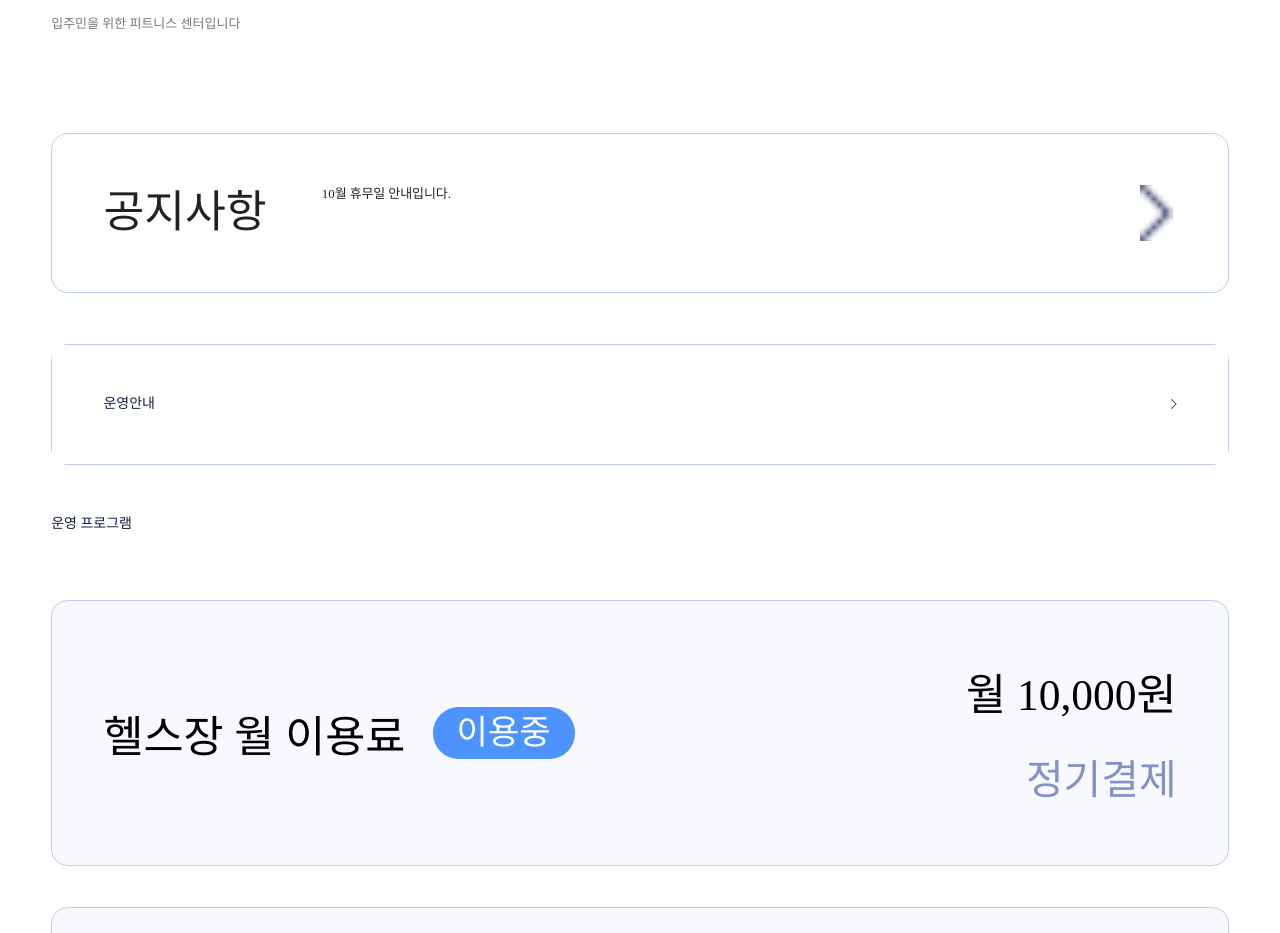
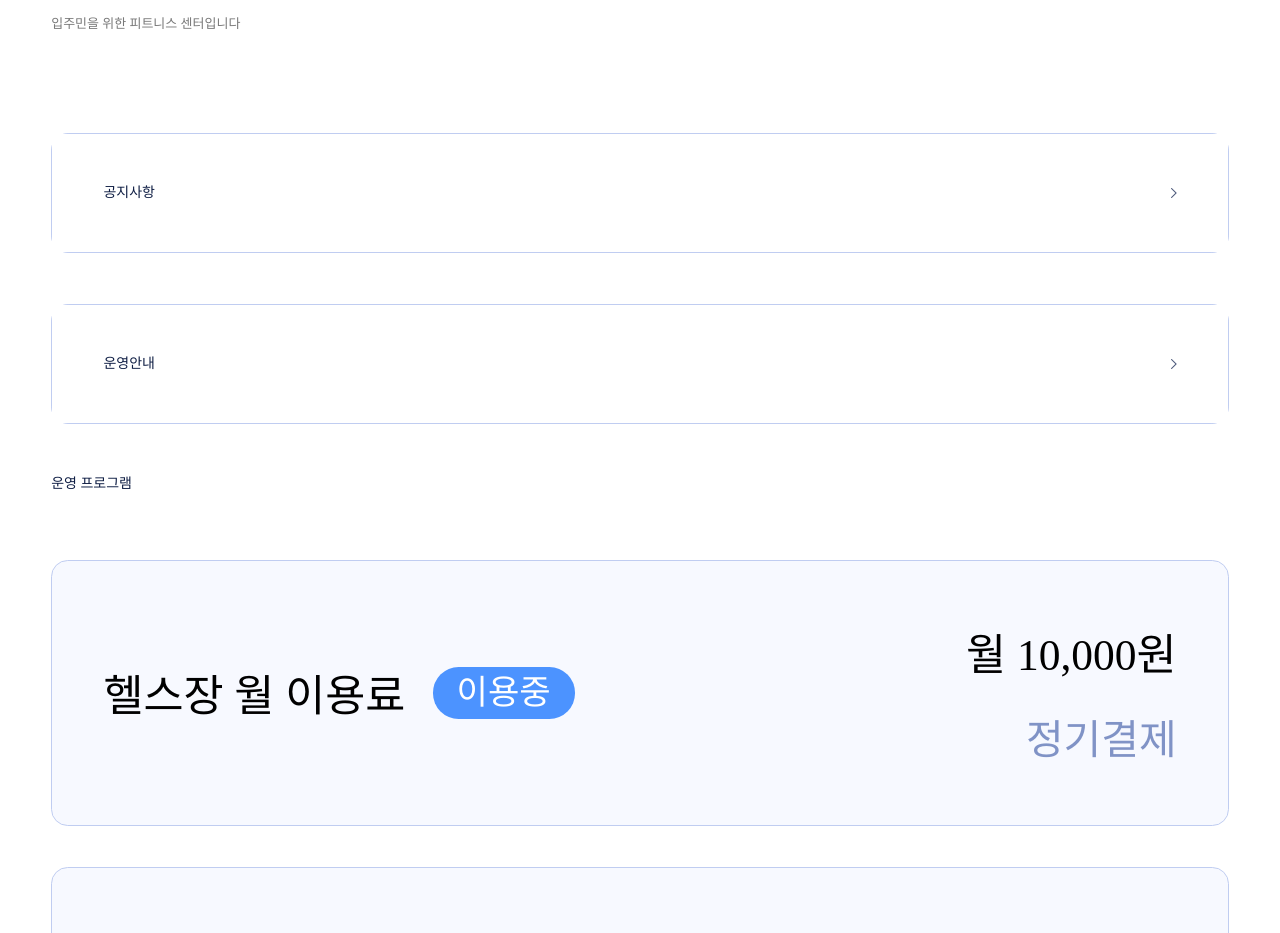
Before and after one commit to daunload/apartment_app, a Vue app: page /detailView/1 in a window 1280 px wide. Shown: the part 840-1773 px from the top of the page. Built offline with nearby package versions, Linux system fonts and the light colour scheme.

Commit message:
Refactor

```diff
--- a/src/router/views/DetailView.vue
+++ b/src/router/views/DetailView.vue
@@ -3,12 +3,15 @@
     <CarouselSlide :images="communityFacility.images" />
     <p class="title">{{ communityFacility.title }}</p>
     <p class="description">{{ communityFacility.description }}</p>
-    <div class="notificationWrapper">
-      <div class="notificationTextWrapper">
-        <p class="label">공지사항</p>
-        <p class="text">{{ communityFacility.notification }}</p>
-      </div>
+
+    <v-row class="guideWrapper">
+      <v-expansion-panels accordion>
+        <v-expansion-panel @click="clickedNoticeToggle">
+          <v-expansion-panel-header>
+            <p class="sub-title">공지사항</p>
+            <template v-slot:actions>
               <img
+                :class="{ active: noticeToggle }"
                 class="moreImage"
                 src="./@/../../../assets/ic-set-more.png"
                 srcset="
@@ -16,7 +19,15 @@
                   ./@/../../../assets/ic-set-more@3x.png 3x
                 "
               />
-    </div>
+            </template>
+          </v-expansion-panel-header>
+          <v-expansion-panel-content>
+            <p class="text">{{ communityFacility.notification }}</p>
+          </v-expansion-panel-content>
+        </v-expansion-panel>
+      </v-expansion-panels>
+    </v-row>
+
     <v-row class="guideWrapper">
       <v-expansion-panels accordion>
         <v-expansion-panel @click="clickedGuideToggle">
@@ -111,6 +122,7 @@ export default {
     return {
       communityFacility: {},
       guideToggle: false,
+      noticeToggle: false,
     };
   },
   beforeMount() {
@@ -134,6 +146,9 @@ export default {
     },
     clickedGuideToggle() {
       this.guideToggle = !this.guideToggle;
+    },
+    clickedNoticeToggle() {
+      this.noticeToggle = !this.noticeToggle;
     },
     click(id) {
       this.$router.push(`/selectProgram/${id}`);
--- a/src/router/views/MainView.vue
+++ b/src/router/views/MainView.vue
@@ -1,8 +1,10 @@
 <template>
-  <div>
-    <router-link to="/">홈 </router-link>
-    <router-link to="/listView">커뮤니티 </router-link>
-    <router-link to="/DetailRegister">커뮤니티 </router-link>
+  <div class="container">
+    <router-link to="/listView">커뮤니티 리스트</router-link>
+    <router-link to="/detailView/1">커뮤니티 상세</router-link>
+    <router-link to="/register">신청 페이지 </router-link>
+    <router-link to="/selectProgram/4">프로그램 선택</router-link>
+    <router-link to="/selectTime">프로그램 시간 선택</router-link>
   </div>
 </template>
 
@@ -12,4 +14,9 @@ export default {
 };
 </script>
 
-<style></style>
+<style scoped lang="scss">
+.container {
+  display: flex;
+  flex-direction: column;
+}
+</style>
```
Lines whose indentation alone changed are shown as unchanged.
